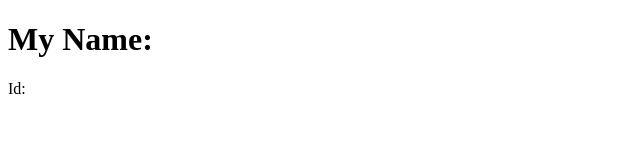
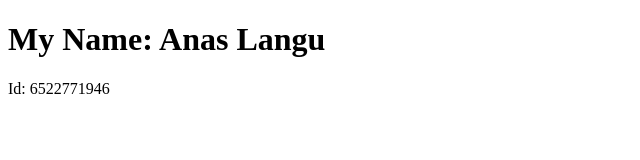
Before and after one commit to ANassssssssssss/DES424_6522771946, a plain HTML site: page src/index.html in a window 1280 px wide. Shown: the whole page, without its empty margins (0-640 px from the left). Drawn offline with Linux system fonts and the light colour scheme.

Commit message:
Updated index.html

```diff
--- a/src/index.html
+++ b/src/index.html
@@ -1,7 +1,7 @@
 <!DOCTYPE html>
 <html>
   <body>
-    <h1>My Name: <YOUR_NAME></h1>
-    <p>Id: <YOUR_STUDENT_ID></p>
+    <h1>My Name: Anas Langu</h1>
+    <p>Id: 6522771946</p>
   </body>
 </html>
```
